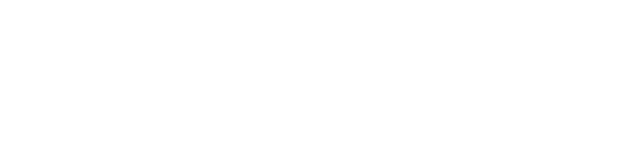
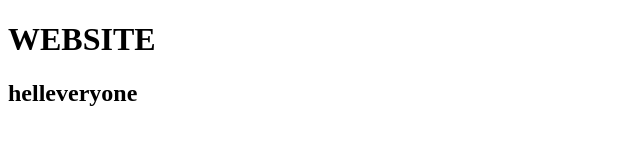
Before and after one commit to W-MONCEF/TEST, a plain HTML site: page index.html in a window 1280 px wide. Shown: the whole page, without its empty margins (0-640 px from the left). Drawn offline with Linux system fonts and the light colour scheme.

Commit message:
Update index.html

```diff
--- a/index.html
+++ b/index.html
@@ -7,6 +7,7 @@
     <title>Document</title>
 </head>
 <body>
-
+    <h1> WEBSITE </h1>
+    <h2> helleveryone</h2>
 </body>
 </html>
```
